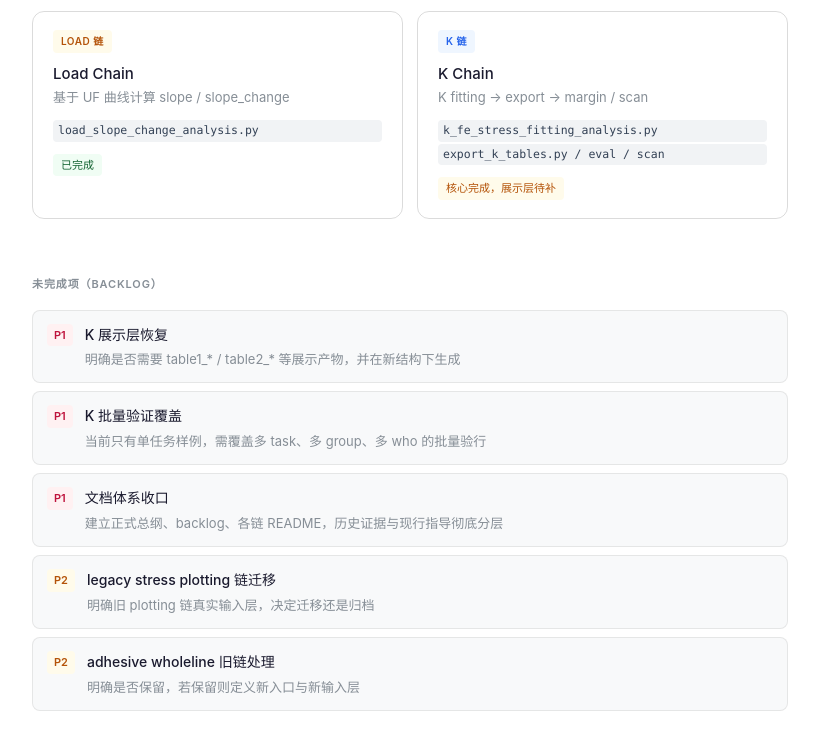
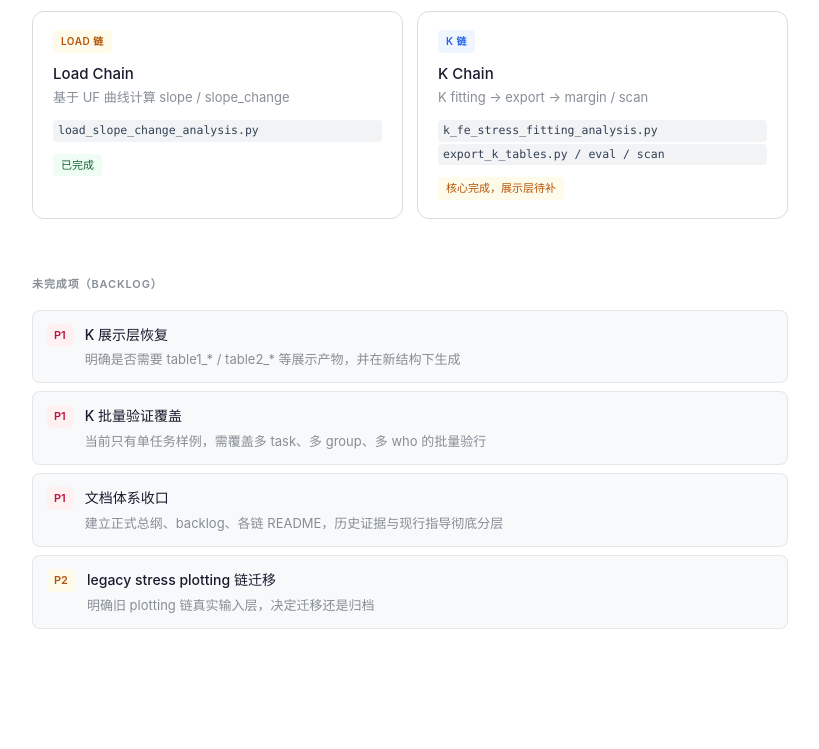
Before and after one commit to zhangyanan0865/analysis-pipeline-docs, a plain HTML site: page index.html in a window 1280 px wide. Shown: the part 1879-2628 px from the top of the page, without its empty margins (220-1039 px from the left). Drawn offline with Linux system fonts and the light colour scheme.

Commit message:
Update index.html

```diff
--- a/index.html
+++ b/index.html
@@ -535,13 +535,7 @@ python scripts/analysis/k/rstar_scan.py               # 按需</code>
         </div>
       </div>
 
-      <div class="backlog-item">
-        <span class="p-badge p2">P2</span>
-        <div>
-          <div class="backlog-name">adhesive wholeline 旧链处理</div>
-          <div class="backlog-sub">明确是否保留，若保留则定义新入口与新输入层</div>
-        </div>
-      </div>
+
 
     </div>
   </section>
```
